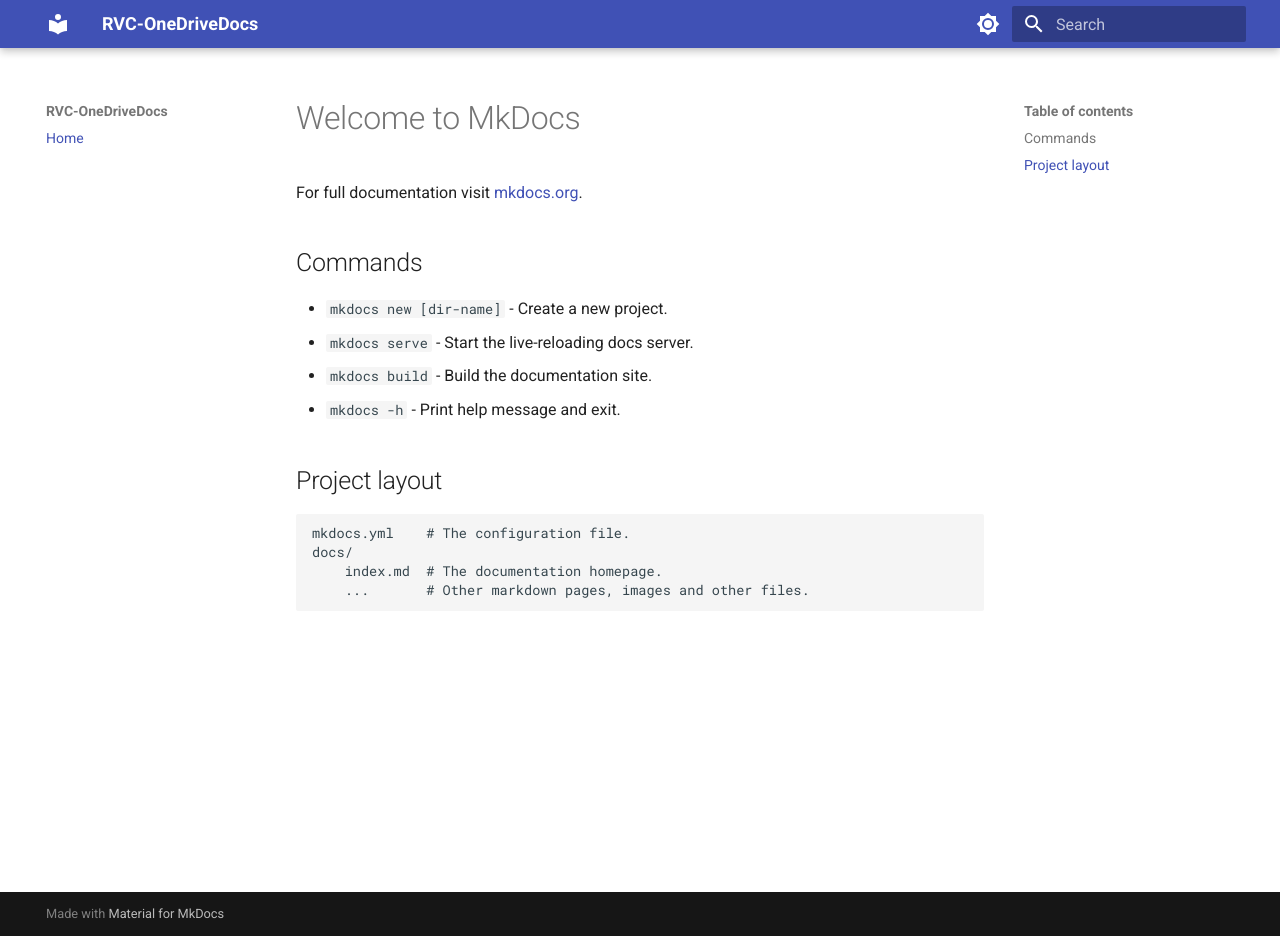
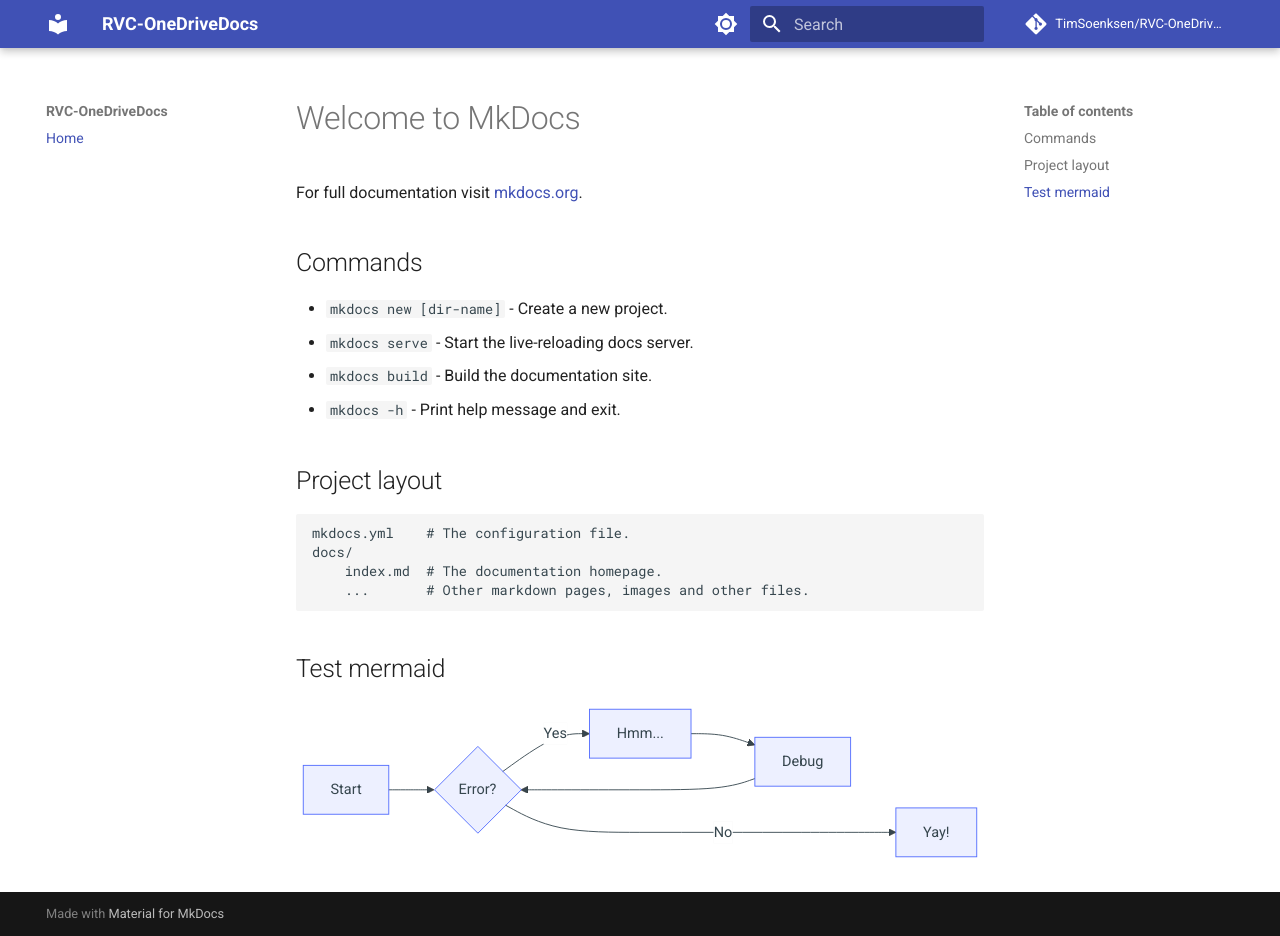
Before and after one commit to TimSoenksen/RVC-OneDriveDocs, an MkDocs documentation site: the page built from docs/index.md, in a window 1280 px wide and 936 px high. Built offline with MkDocs 1.6.1 and Material for MkDocs 9.7.7, drawn with Linux system fonts in a browser that asks for light colours; comment, search, counter and statistics services are not loaded.

Commit message:
updated repo info and added mermaid

````diff
--- a/docs/index.md
+++ b/docs/index.md
@@ -15,3 +15,14 @@
     docs/
         index.md  # The documentation homepage.
         ...       # Other markdown pages, images and other files.
+
+## Test mermaid
+
+``` mermaid
+graph LR
+  A[Start] --> B{Error?};
+  B -->|Yes| C[Hmm...];
+  C --> D[Debug];
+  D --> B;
+  B ---->|No| E[Yay!];
+```
--- a/mkdocs.yml
+++ b/mkdocs.yml
@@ -1,6 +1,8 @@
 site_name: RVC-OneDriveDocs
 site_url: https://TimSoenksen.github.io/RVC-OneDriveDocs/
 
+repo_name: TimSoenksen/RVC-OneDriveDocs
+repo_url: https://github.com/TimSoenksen/RVC-OneDriveDocs
 #set up the material theme (use pip install mkdocs-material to install)
 theme:
   name: material
@@ -24,3 +26,11 @@
 #site navigation
 nav:
   - Home: index.md
+
+#Extensions
+markdown_extensions:
+  - pymdownx.superfences:
+      custom_fences:
+        - name: mermaid
+          class: mermaid
+          format: !!python/name:pymdownx.superfences.fence_code_format
````
